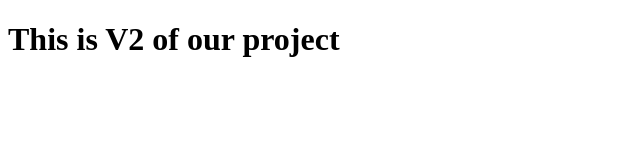
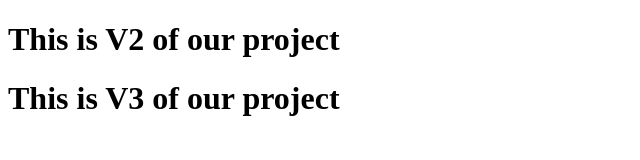
Before and after one commit to sushants2711/myFirstRepo, a plain HTML site: page index.html in a window 1280 px wide. Shown: the whole page, without its empty margins (0-640 px from the left). Drawn offline with Linux system fonts and the light colour scheme.

Commit message:
V3 of html

```diff
--- a/index.html
+++ b/index.html
@@ -7,5 +7,6 @@
 </head>
 <body>
     <h1>This is V2 of our project</h1>
+    <h1>This is V3 of our project</h1>
 </body>
 </html>
```
